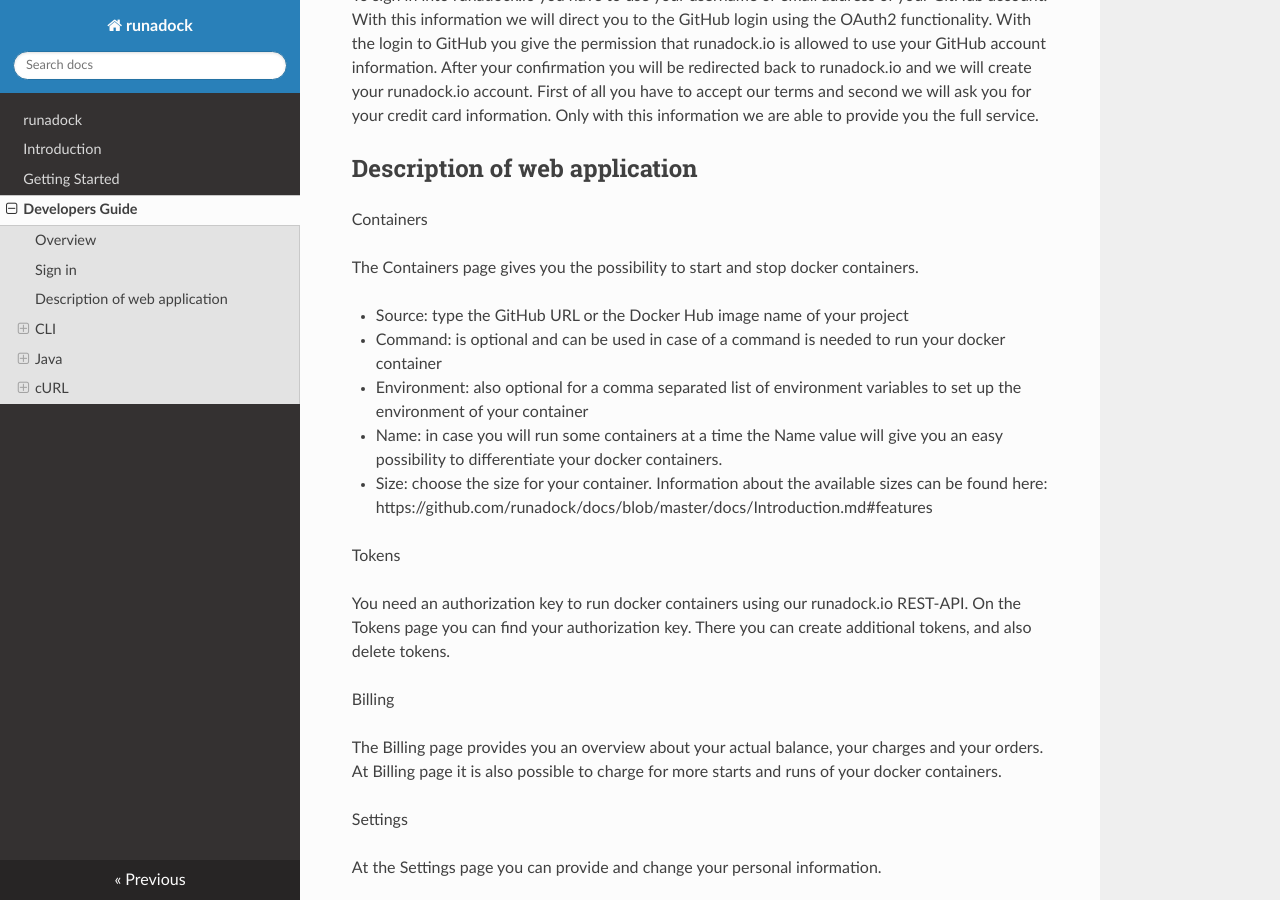
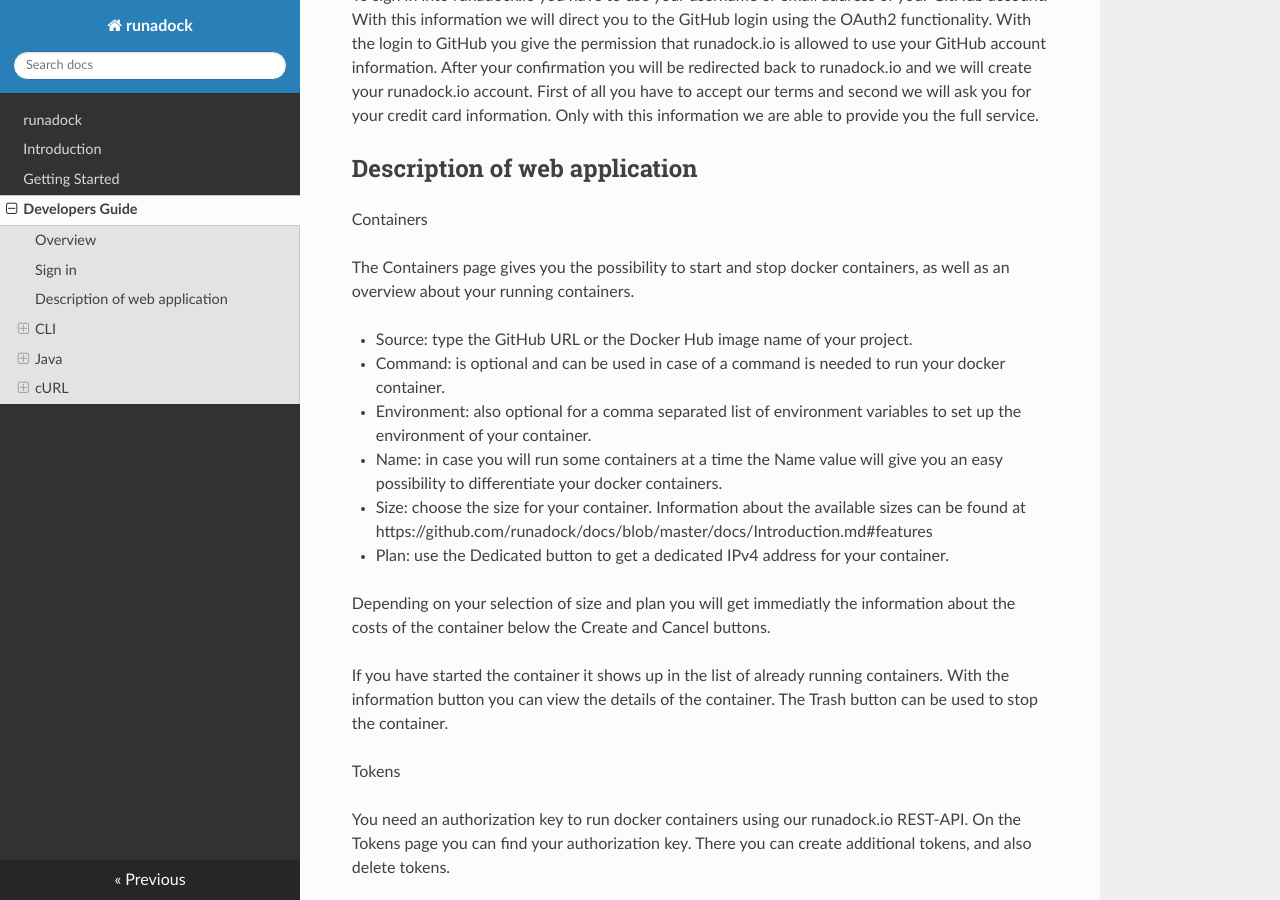
Before and after one commit to runadock/docs, an MkDocs documentation site: the page built from docs/DevelopersGuide.md, in a window 1280 px wide and 900 px high, scrolled down 384 px. Built offline with MkDocs 1.6.1, drawn with Linux system fonts in a browser that asks for light colours; nearby versions of some CDN libraries; old or Windows-style settings are respelled for this version of MkDocs.

Commit message:
Update DevelopersGuide.md

```diff
--- a/docs/DevelopersGuide.md
+++ b/docs/DevelopersGuide.md
@@ -16,13 +16,18 @@ Description of web application
 
 Containers
 
-The Containers page gives you the possibility to start and stop docker containers.
+The Containers page gives you the possibility to start and stop docker containers, as well as an overview about your running containers.
 
-- Source: type the GitHub URL or the Docker Hub image name of your project
-- Command: is optional and can be used in case of a command is needed to run your docker container
-- Environment: also optional for a comma separated list of environment variables to set up the environment of your container
+- Source: type the GitHub URL or the Docker Hub image name of your project.
+- Command: is optional and can be used in case of a command is needed to run your docker container.
+- Environment: also optional for a comma separated list of environment variables to set up the environment of your container.
 - Name: in case you will run some containers at a time the Name value will give you an easy possibility to differentiate your docker containers.
-- Size: choose the size for your container. Information about the available sizes can be found here: https://github.com/runadock/docs/blob/master/docs/Introduction.md#features
+- Size: choose the size for your container. Information about the available sizes can be found at https://github.com/runadock/docs/blob/master/docs/Introduction.md#features
+- Plan: use the Dedicated button to get a dedicated IPv4 address for your container.
+
+Depending on your selection of size and plan you will get immediatly the information about the costs of the container below the Create and Cancel buttons.
+
+If you have started the container it shows up in the list of already running containers. With the information button you can view the details of the container. The Trash button can be used to stop the container.
 
 Tokens
 
```
